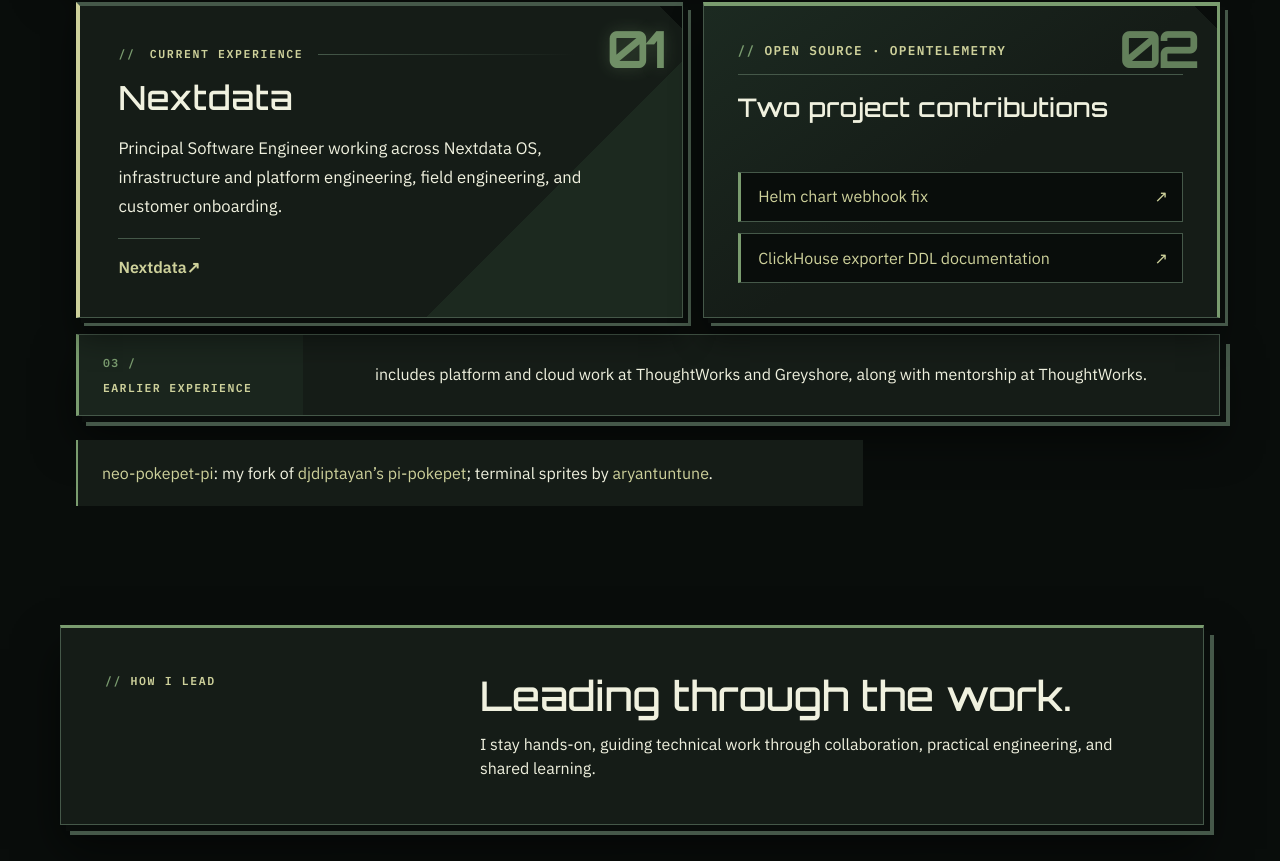
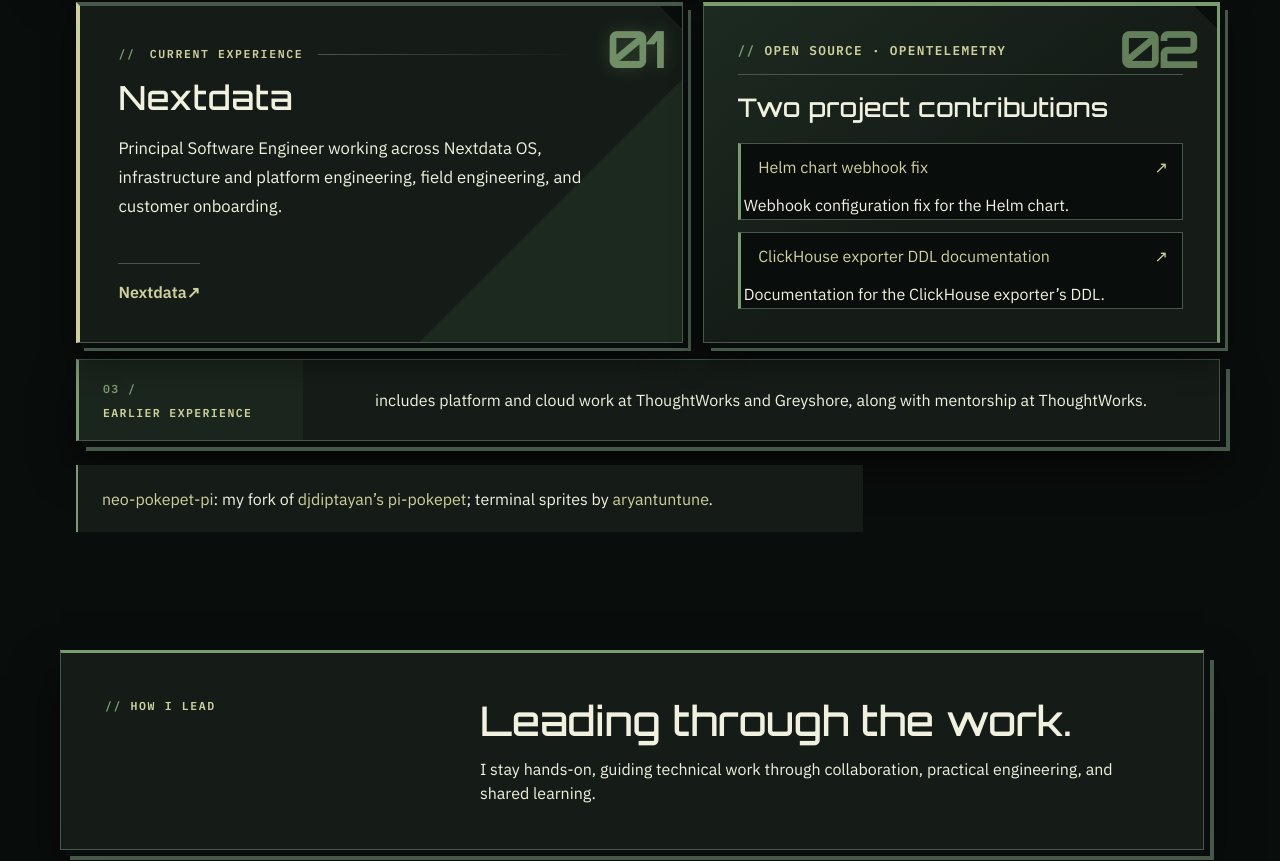
Before and after one commit to ElderMael/portfolio-website, a React (Vite) app: page / in a window 1280 px wide. Shown: the part 2548-3409 px from the top of the page. Built offline with nearby package versions, Linux system fonts and the light colour scheme; a web font is replaced by a local one.

Commit message:
feat(domain): [PORT-001] Describe OpenTelemetry work

```diff
--- a/src/components/Home.tsx
+++ b/src/components/Home.tsx
@@ -163,8 +163,14 @@ export function Home() {
                         <p className="home-eyebrow">Open source · OpenTelemetry</p>
                         <h3>Two project contributions</h3>
                         <ul className="home-link-list">
-                            <li><a href="https://github.com/open-telemetry/opentelemetry-helm-charts/pull/1391" target="_blank" rel="noreferrer">Helm chart webhook fix <span aria-hidden="true">↗</span></a></li>
-                            <li><a href="https://github.com/open-telemetry/opentelemetry-collector-contrib/pull/35903" target="_blank" rel="noreferrer">ClickHouse exporter DDL documentation <span aria-hidden="true">↗</span></a></li>
+                            <li>
+                                <a href="https://github.com/open-telemetry/opentelemetry-helm-charts/pull/1391" target="_blank" rel="noreferrer">Helm chart webhook fix <span aria-hidden="true">↗</span></a>
+                                <p>Webhook configuration fix for the Helm chart.</p>
+                            </li>
+                            <li>
+                                <a href="https://github.com/open-telemetry/opentelemetry-collector-contrib/pull/35903" target="_blank" rel="noreferrer">ClickHouse exporter DDL documentation <span aria-hidden="true">↗</span></a>
+                                <p>Documentation for the ClickHouse exporter’s DDL.</p>
+                            </li>
                         </ul>
                     </article>
                 </div>
```
Also changed, not shown: 1 other file (tests, documents, lock files or other folders).
